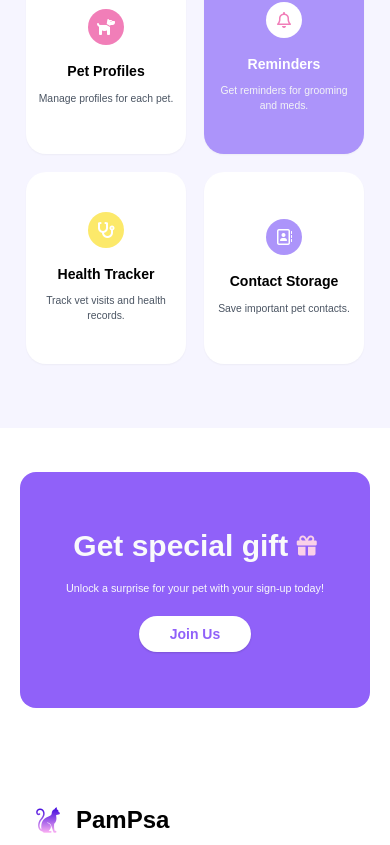
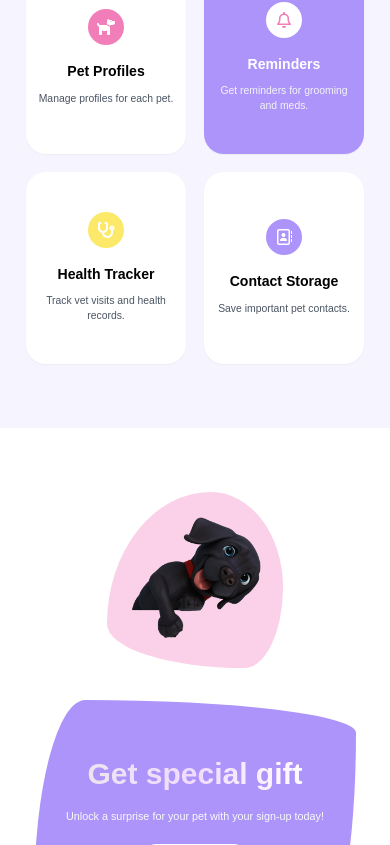
Before and after one commit to heisdanielade/PamietamPsa-frontend, a Vue app: page / in a window 390 px wide. Shown: the part 1155-2000 px from the top of the page. Built offline with nearby package versions, Linux system fonts and the light colour scheme; a web font is replaced by a local one.

Commit message:
Design: redesigned special gift section

```diff
--- a/src/assets/css/main.css
+++ b/src/assets/css/main.css
@@ -51,6 +51,12 @@ img {
   -webkit-background-clip: text;
   -webkit-text-fill-color: transparent;
 }
+.gradient-text-2 {
+  background: #541870;
+  background: repeating-linear-gradient(to right, #e9e9e9 0%, #f2dbfd 50%, #ffffff 85%);
+  -webkit-background-clip: text;
+  -webkit-text-fill-color: transparent;
+}
 
 
 /* --Scroll reveal animation-- */
--- a/src/components/home/Explore.vue
+++ b/src/components/home/Explore.vue
@@ -5,30 +5,30 @@
     <section class="explore overflow-hidden mt-11 bg-purple-50" id="explore">
         <div class="select-none pt-16 pb-16">
             <div class="header text-center flex flex-col items-center justify-center w-full">
-                <h1 v-scroll-reveal class="not-shown text-3xl gradient-text-1 font-bold w-full lg:text-5xl md:text-4xl">
+                <h1 v-scroll-reveal class="not-shown gradient-text-1 text-3xl font-bold w-full lg:text-5xl md:text-4xl">
                     Explore our features
                 </h1>
-                <p v-scroll-reveal class="not-shown font-medium text-xs ml-8 mr-8 text-wrap lg:text-[0.9rem] text-gray-500 mt-4">
+                <p v-scroll-reveal class="not-shown gradient-text-1 font-medium text-xs ml-8 mr-8 text-wrap lg:text-[0.9rem] mt-4">
                     All the features you need to ensure your Pet's health and well-being.
                 </p>
             </div>
 
             <div class="features flex flex-wrap justify-center items-center gap-[1.125rem] md:gap-7 lg:gap-10 mt-10 px-2">
-                <div v-scroll-reveal class="not-shwn card lg:scale-110 custom-cursor md:mr-5x p-2 bg-white text-center flex flex-col items-center justify-center w-[10rem] h-[12rem] rounded-[1.25rem]">
+                <div v-scroll-reveal class="not-shown card lg:scale-110 custom-cursor p-2 bg-white text-center flex flex-col items-center justify-center w-[10rem] h-[12rem] rounded-[1.25rem]">
                     <div class="icon bg-pink-400 font-bold text-white p-1 rounded-full w-9 h-9 flex items-center justify-center">
                         <i class="fa-solid fa-dog"></i>
                     </div>
                     <div class="name mt-4 font-semibold text-[0.88rem]">Pet Profiles</div>
                     <div class="info mt-2 text-[0.65rem] text-gray-600">Manage profiles for each pet.</div>
                 </div>
-                <div v-scroll-reveal class="not-shwn card lg:scale-110 custom-cursor md:mr-5x p-2 bg-purple-400 text-center flex flex-col items-center justify-center w-[10rem] h-[12rem] rounded-[1.25rem]">
+                <div v-scroll-reveal class="not-shown card lg:scale-110 custom-cursor p-2 bg-purple-400 text-center flex flex-col items-center justify-center w-[10rem] h-[12rem] rounded-[1.25rem]">
                     <div class="icon bg-white text-pink-400 font-bold p-1 rounded-full w-9 h-9 flex items-center justify-center">
                         <i class="fa-regular fa-bell"></i>
                     </div>
                     <div class="name text-white mt-4 font-semibold text-[0.88rem]">Reminders</div>
                     <div class="info text-gray-100 mt-2 text-[0.65rem]">Get reminders for grooming and meds.</div>
                 </div>
-                <div v-scroll-reveal class="not-shwn card lg:scale-110 custom-cursor md:mr-5x p-2 bg-white text-center flex flex-col items-center justify-center w-[10rem] h-[12rem] rounded-[1.25rem]">
+                <div v-scroll-reveal class="not-shown card lg:scale-110 custom-cursor p-2 bg-white text-center flex flex-col items-center justify-center w-[10rem] h-[12rem] rounded-[1.25rem]">
                     <div class="icon bg-yellow-200 font-bold text-white p-1 rounded-full w-9 h-9 flex items-center justify-center">
                         <i class="fa-solid fa-stethoscope"></i>
                     </div>
--- a/src/components/home/Footer.vue
+++ b/src/components/home/Footer.vue
@@ -4,18 +4,15 @@ import { useProjectStore } from '@/stores/projectStore';
 import logoSrc from '@/assets/images/logos/logo.png';
 
 const projectName = useProjectStore().projectName;
+const currentYear = ref(new Date().getFullYear());
 
-const currentYear = ref(new Date().getFullYear());
-// function getCurrentYear() {
-//     currentYear.value = new Date().getFullYear();
-// }
 </script>
 
 <template>
-    <footer class="bg-white overflow-hidden rounded-lg  dark:bg-gray-900 m-4">
-        <div v-scroll-reveal class="not-shwn w-full max-w-screen-lg mx-auto p-4 md:py-8">
-            <div class="sm:flex sm:items-center sm:justify-between">
-                <router-link to="/" class="flex items-center mb-4 sm:mb-0 space-x-3 rtl:space-x-reverse">
+    <footer class="bg-white overflow-hidden rounded-lg m-4">
+        <div class="w-full max-w-screen-lg mx-auto p-4 md:py-8">
+            <div v-scroll-reveal class="not-shown sm:flex sm:items-center sm:justify-between">
+                <router-link to="/" class="flex items-center mb-4 sm:mb-0 space-x-2 rtl:space-x-reverse">
                     <img :src="logoSrc" class="h-8" :alt="projectName + ' logo'" />
                     <span class="self-center text-2xl font-semibold whitespace-nowrap dark:text-white">{{ projectName
                         }}</span>
@@ -39,13 +36,15 @@ const currentYear = ref(new Date().getFullYear());
                     </li>
                 </ul>
             </div>
-            <hr class="my-6 border-gray-200 sm:mx-auto dark:border-gray-700 lg:my-8" />
+            <hr v-scroll-reveal class="not-shown my-6 border-gray-200 sm:mx-auto dark:border-gray-700 lg:my-8" />
 
-            <div class="sm:flex sm:items-center sm:justify-between">
-                <span class="text-sm text-gray-500 sm:text-center ">
-                    <span>© {{ currentYear }} <router-link to="/" class="hover:text-purple-500 transition font-medium">{{ projectName }}</router-link>
-                    </span>  ™
-                    <span class="ml-5">All Rights Reserved.</span>
+            <div v-scroll-reveal class="not-shown sm:flex sm:items-center sm:justify-between">
+                <span class="sm:mb-4 text-sm text-gray-500 sm:text-center flex items-center justify-between">
+                    <span>© {{ currentYear }}
+                        <router-link to="/" class="hover:text-purple-500 transition font-medium ml-[0.1rem]">{{ projectName }}</router-link>
+                        ™
+                    </span>
+                    <span class=" md:ml-5 lg:ml-0">All Rights Reserved.</span>
                 </span>
                 <div class="flex mt-4 sm:justify-center sm:mt-0">
                     <router-link to="#" class="text-purple-500 hover:text-gray-500 transition">
--- a/src/components/home/Special.vue
+++ b/src/components/home/Special.vue
@@ -2,44 +2,62 @@
 </script>
 
 <template>
-    <section v-scroll-reveal class="not-shown special overflow-hidden mt-11 mb-20 mx-5 md:max-w-screen-md md:mx-auto lg:mx-auto lg:max-w-screen-lg sm:p-8 md:p-8" id="special">
-        <div class="flex items-center justify-evenly bg-purple-500 rounded-[1rem] select-none pt-14 pb-14 md:pr-10 md:pl-10 lg:pr-10 lg:pl-10">
+    <section v-scroll-reveal
+        class="special xbg-blue-400 flex items-center justify-evenly flex-col md:flex-row overflow-hidden mx-5 my-16 md:max-w-screen-md md:mx-auto lg:mx-auto lg:max-w-screen-lg lg:p-7"
+        id="special">
 
-            <div class="pet hidden md:flex lg:flex">
-                <img class="w-24 h-24" src="/src/assets/images/animals/15.png" alt="Pet">
-            </div>
+        <!-- side pad -->
+        <div v-scroll-reveal class="not-shown side-pad rotate-90 md:rotate-0 mb-8 md:mb-0 bg-pink-200 w-44 h-44 flex items-center justify-center">
+            <img src="/src/assets/images/animals/3.png" alt="Animated Pet" class="scale-75">
+        </div>
+
+        <div v-scroll-reveal class="not-shown center-pad flex items-center justify-center md:w-[24rem] lg:w-[30rem] xjustify-evenly bg-purple-400 xrounded-[1rem] select-none pt-14 pb-14 xmd:pr-10 xmd:pl-10 xlg:pr-10 xlg:pl-10">
 
             <div class="center text-center flex flex-col items-center justify-center w-full">
-                <h1 class="flex items-center justify-center text-center text-3xl text-gray-50 font-semibold w-full lg:text-5xl md:text-4xl">
-                    <span>Get special gift</span>&nbsp;
-                    <i class="text-pink-200 text-xl fa-solid fa-gift"></i>
+                <h1 class="flex items-center justify-center gradient-text-2 text-center text-3xl text-gray-50 font-semibold w-full md:text-3xl lg:text-3xl">
+                    <span>Get special gift</span>
                 </h1>
-                <p class="text-[0.675rem] md:text-xs lg:text-sm ml-8 mr-8 text-wrap lg:text-[0.9rem] text-gray-50 mt-4">
+                <p class="text-[0.675rem] font-medium md:text-xs lg:text-sm ml-8 mr-8 text-wrap lg:text-[0.9rem] text-gray-50 mt-4">
                     Unlock a surprise for your pet with your sign-up today!
                 </p>
 
-                <router-link to="/u/signup" class="mt-5 flex items-center justify-center font-bold text-sm w-[7rem] h-9 rounded-full bg-white text-purple-500">
+                <router-link to="/u/signup"
+                    class="mt-5 flex items-center justify-center font-semibold text-sm w-[7rem] h-9 rounded-full bg-white text-purple-500">
                     Join Us
                 </router-link>
             </div>
+        </div>
 
-            <div class="pet right hidden md:flex lg:flex">
-                <img class="w-28 h-28" src="/src/assets/images/animals/12.png" alt="Pet">
-            </div>
+        <!-- side pad -->
+        <div v-scroll-reveal class="not-shown side-pad rotate-180 md:rotate-90 mt-8 md:mt-0 bg-yellow-100 w-44 h-44 flex items-center justify-center">
+            <img src="/src/assets/images/animals/1.png" alt="Animated Pet" class="-rotate-90 scale-90">
         </div>
     </section>
 
 </template>
 
+
 <style scoped>
-a{
+a {
     transition: all 0.3s ease;
     box-shadow: 0 1px 2px rgba(0, 0, 0, 0.15);
 }
+
 a:hover {
     color: white;
     background-color: rgb(39, 39, 39);
     box-shadow: 0 1px 2px rgba(0, 0, 0, 0.3);
 }
 
+
+.center-pad {
+    border-radius: 16% 84% 11% 89% / 84% 14% 86% 16% ;
+}
+.side-pad:first-child {
+    border-radius: 54% 46% 25% 75% / 41% 22% 78% 59%;
+}
+
+.side-pad:last-child {
+    border-radius: 57% 43% 82% 14% / 55% 59% 41% 45%;
+}
 </style>
```
Also changed, not shown: src/components/home/Header.vue (+28 -9 lines).
